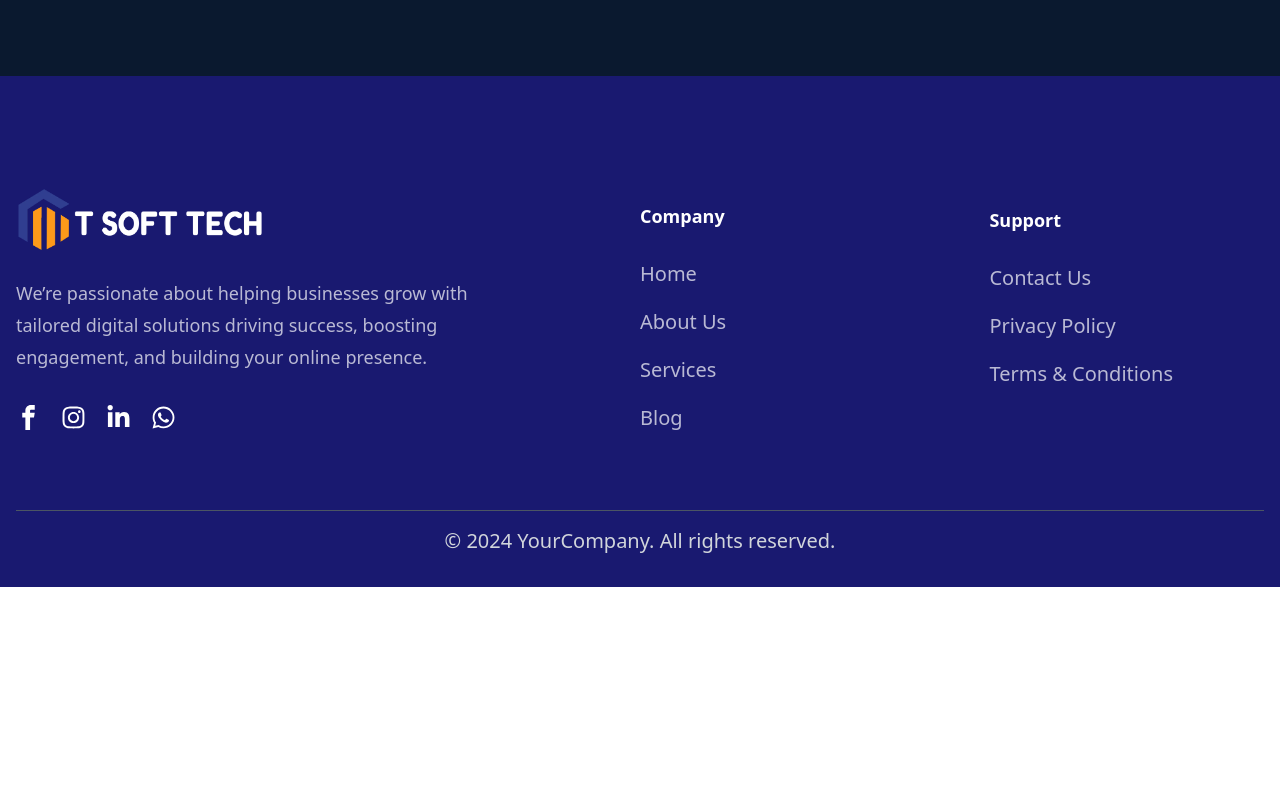
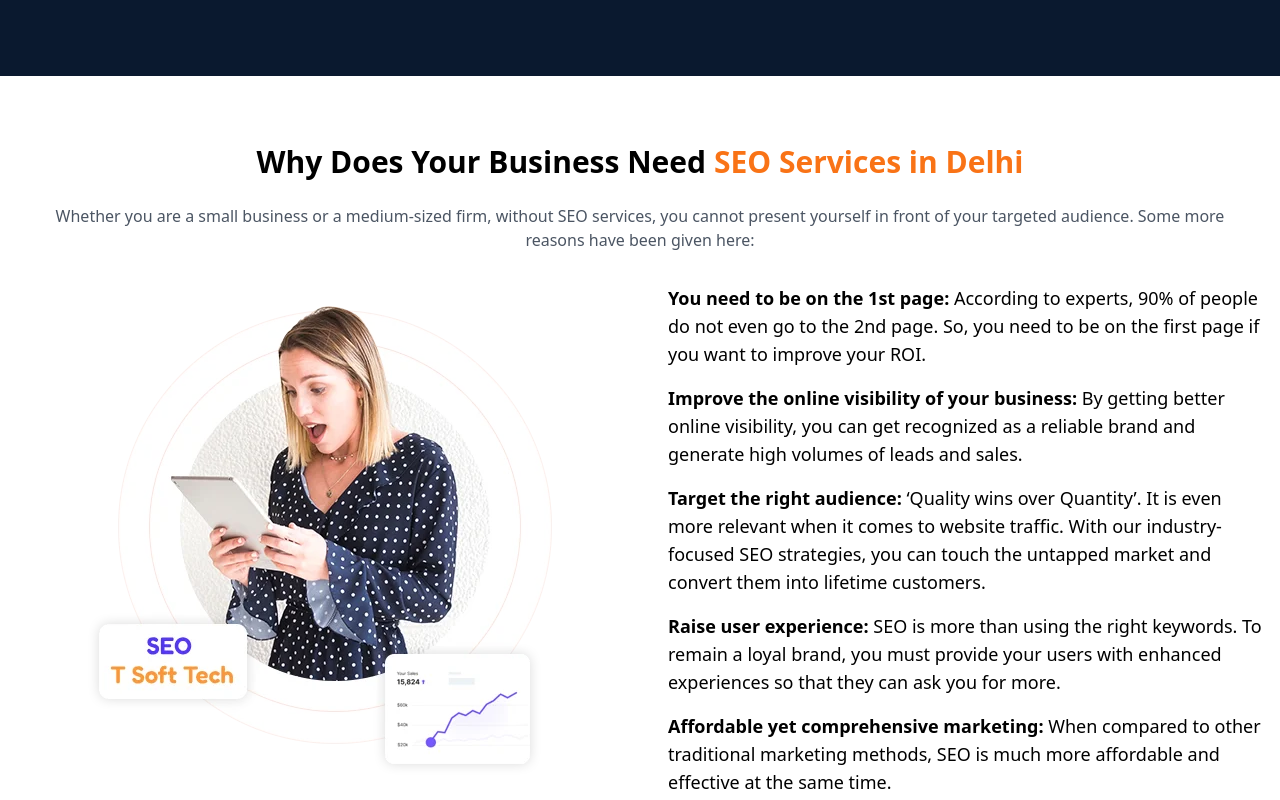
Before and after one commit to Vibudh08/BTJ-ALPHA-TECHNOLOGY-PVT-LTD, a React (Vite) app: page /search-engine-optimization in a window 1280 px wide. Shown: the part 740-1540 px from the top of the page. Before the commit the page ends 1327 px from the top, so only its background shows below. Built offline with nearby package versions, Linux system fonts and the light colour scheme.

Commit message:
banner and business section

```diff
--- a/src/pages/services_pages/SEO.jsx
+++ b/src/pages/services_pages/SEO.jsx
@@ -1,6 +1,10 @@
+import hero from "../../assets/images/seo/Hero.webp";
+
 function SEO() {
   return (
     <main>
+      {/* Banner section start here */}
+
       <section className="flex flex-wrap justify-between items-center p-10 bg-[#0A192F] text-white mt-20 pt-20 pb-28">
         {/* Content Section */}
         <div className="w-full lg:w-[45%] mb-8 lg:mb-0 px-4">
@@ -73,7 +77,91 @@ function SEO() {
           </form>
         </div>
       </section>
+
+      {/* Banner section end here */}
+
+      {/* Business section start here */}
+
+      <section className="max-w-7xl mx-auto my-12 py-5 px-4">
+        {/* Section Title */}
+        <div className="text-center mb-8">
+          <h1 className="text-2xl lg:text-3xl font-bold mb-6">
+            Why Does Your Business Need{" "}
+            <span className="text-orange-500">SEO Services in Delhi</span>
+          </h1>
+          <p className="text-base text-gray-600 px-4">
+            Whether you are a small business or a medium-sized firm, without SEO
+            services, you cannot present yourself in front of your targeted
+            audience. Some more reasons have been given here:
+          </p>
+        </div>
+
+        {/* Content */}
+        <div className="flex flex-wrap gap-8 items-center max-lg:block">
+          {/* Image Section */}
+          <div className="flex-1 flex justify-center items-center">
+            <img
+              src={hero}
+              alt="SEO Analysis"
+              className="max-w-4/5 rounded-lg max-lg:mb-8"
+            />
+          </div>
+
+          {/* Text Section */}
+          <div className="flex-1 flex flex-col justify-center">
+            <ul className="space-y-4">
+              <li className="flex items-start text-lg">
+                <i className="fa fa-check-square text-orange-500 mr-3"></i>
+                <span>
+                  <strong>You need to be on the 1st page:</strong> According to
+                  experts, 90% of people do not even go to the 2nd page. So, you
+                  need to be on the first page if you want to improve your ROI.
+                </span>
+              </li>
+              <li className="flex items-start text-lg">
+                <i className="fa fa-check-square text-orange-500 mr-3"></i>
+                <span>
+                  <strong>
+                    Improve the online visibility of your business:
+                  </strong>{" "}
+                  By getting better online visibility, you can get recognized as
+                  a reliable brand and generate high volumes of leads and sales.
+                </span>
+              </li>
+              <li className="flex items-start text-lg">
+                <i className="fa fa-check-square text-orange-500 mr-3"></i>
+                <span>
+                  <strong>Target the right audience:</strong> ‘Quality wins over
+                  Quantity’. It is even more relevant when it comes to website
+                  traffic. With our industry-focused SEO strategies, you can
+                  touch the untapped market and convert them into lifetime
+                  customers.
+                </span>
+              </li>
+              <li className="flex items-start text-lg">
+                <i className="fa fa-check-square text-orange-500 mr-3"></i>
+                <span>
+                  <strong>Raise user experience:</strong> SEO is more than using
+                  the right keywords. To remain a loyal brand, you must provide
+                  your users with enhanced experiences so that they can ask you
+                  for more.
+                </span>
+              </li>
+              <li className="flex items-start text-lg">
+                <i className="fa fa-check-square text-orange-500 mr-3"></i>
+                <span>
+                  <strong>Affordable yet comprehensive marketing:</strong> When
+                  compared to other traditional marketing methods, SEO is much
+                  more affordable and effective at the same time.
+                </span>
+              </li>
+            </ul>
+          </div>
+        </div>
+      </section>
+
+      {/* Banner section end here */}
     </main>
   );
 }
-export default SEO
+export default SEO;
```
Also changed, not shown: src/assets/images/seo/Hero.webp (added).
